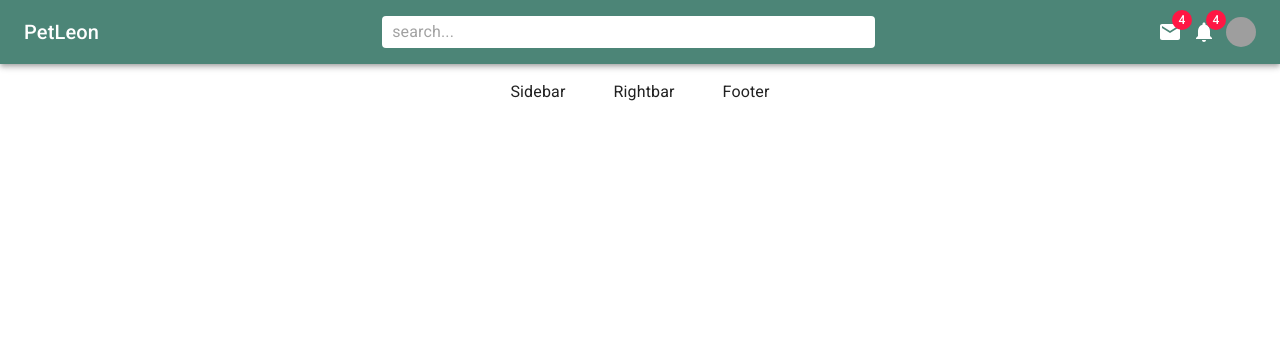
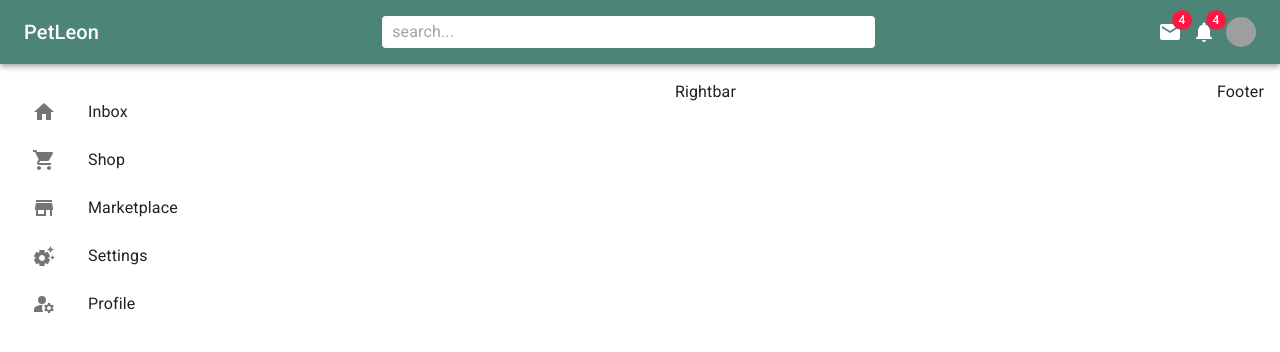
Before and after one commit to SebastianGaleano20/React-proyect-MUI, a React (Vite) app: page / in a window 1280 px wide. Shown: the top 352 px of the page. Built offline with nearby package versions, Linux system fonts and the light colour scheme; grey boxes are pictures that could not be loaded.

Commit message:
sidebar list

```diff
--- a/src/App.jsx
+++ b/src/App.jsx
@@ -12,7 +12,7 @@ export const App = () => {
       padding: 0
     }}>
       <Navbar/>
-      <Stack direction='row' spacing={2} justifyContent='center'>
+      <Stack direction='row' spacing={2} justifyContent='space-between'>
       <Sidebar />
       <Rightbar />
       <Footer />
--- a/src/components/Sidebar.jsx
+++ b/src/components/Sidebar.jsx
@@ -1,8 +1,55 @@
-import { Box } from "@mui/material"
-import { green } from "@mui/material/colors"
+import { Box, List, ListItem, ListItemButton, ListItemIcon, ListItemText } from "@mui/material"
+import HomeIcon from '@mui/icons-material/Home';
+import StoreIcon from '@mui/icons-material/Store';
+import SettingsSuggestIcon from '@mui/icons-material/SettingsSuggest';
+import ManageAccountsIcon from '@mui/icons-material/ManageAccounts';
+import ShoppingCartIcon from '@mui/icons-material/ShoppingCart';
 
 export const Sidebar = () =>{
   return (
-    <Box p={2} sx={{display:{xs: 'none',sm:'block'}}}>Sidebar</Box>
+    <Box p={2} sx={{display:{xs: 'none',sm:'block'}}}>
+       <List>
+          <ListItem disablePadding>
+            <ListItemButton component='a' href="#Home">
+              <ListItemIcon>
+                <HomeIcon />
+              </ListItemIcon>
+              <ListItemText primary="Inbox" />
+            </ListItemButton>
+          </ListItem>
+          <ListItem disablePadding>
+            <ListItemButton component='a' href="#">
+              <ListItemIcon>
+                <ShoppingCartIcon />
+              </ListItemIcon>
+              <ListItemText primary="Shop" />
+            </ListItemButton>
+          </ListItem>
+          <ListItem disablePadding>
+            <ListItemButton component='a' href="#">
+              <ListItemIcon>
+                <StoreIcon />
+              </ListItemIcon>
+              <ListItemText primary="Marketplace" />
+            </ListItemButton>
+          </ListItem>
+          <ListItem disablePadding>
+            <ListItemButton component='a' href="#">
+              <ListItemIcon>
+                <SettingsSuggestIcon />
+              </ListItemIcon>
+              <ListItemText primary="Settings" />
+            </ListItemButton>
+          </ListItem>
+          <ListItem disablePadding>
+            <ListItemButton component='a' href="#">
+              <ListItemIcon>
+                <ManageAccountsIcon />
+              </ListItemIcon>
+              <ListItemText primary="Profile" />
+            </ListItemButton>
+          </ListItem>
+        </List>
+    </Box>
   )
 }
```
